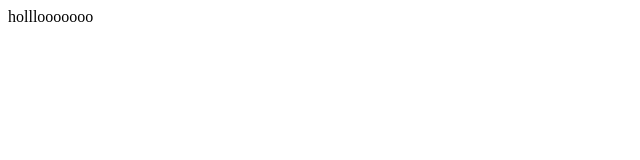
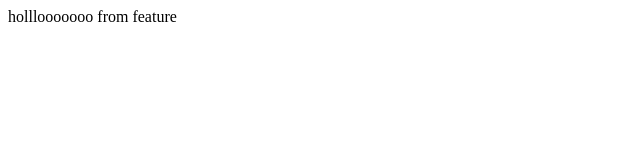
Before and after one commit to nandinigupta99/pctr, a plain HTML site: page index.html in a window 1280 px wide. Shown: the full height of the page, 0-640 px from the left. Drawn offline with Linux system fonts and the light colour scheme.

Commit message:
Commit from feature

```diff
--- a/index.html
+++ b/index.html
@@ -7,6 +7,6 @@
     <title>Document</title>
   </head>
   <body>
-    holllooooooo
+    holllooooooo from feature
   </body>
 </html>
```
